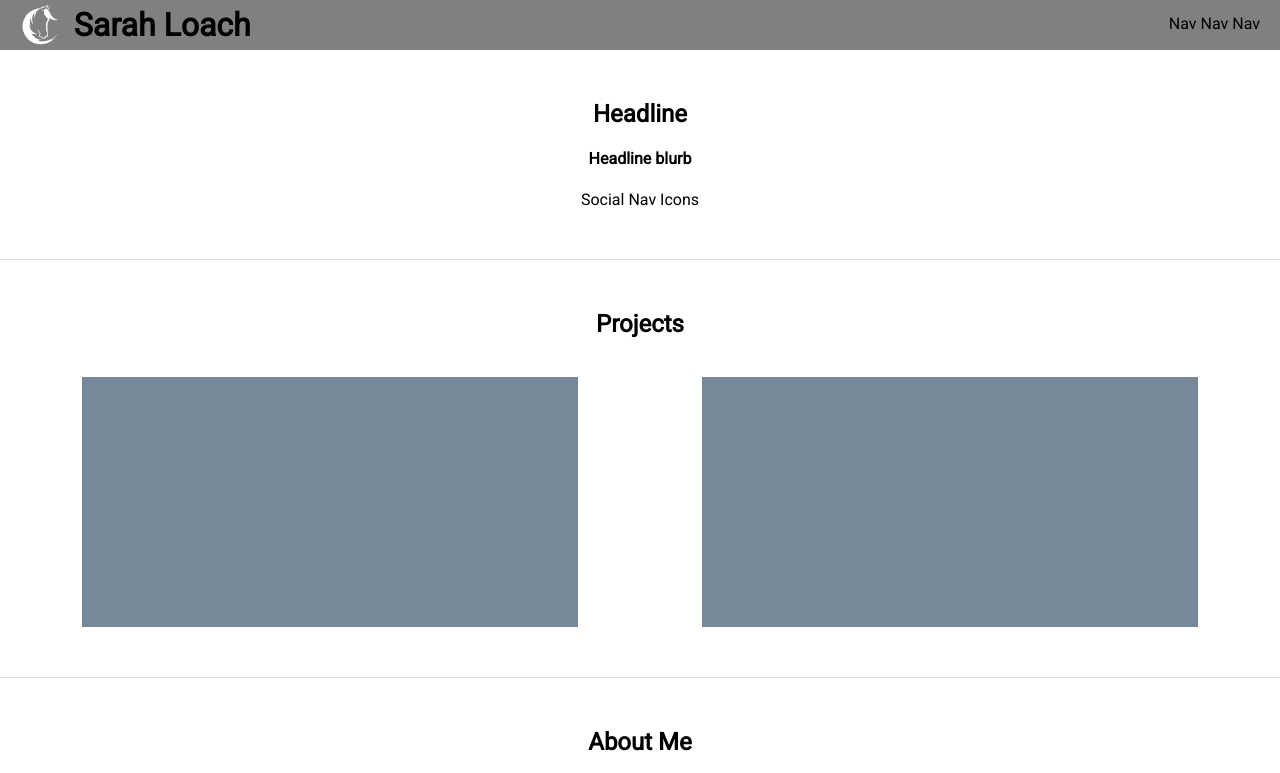
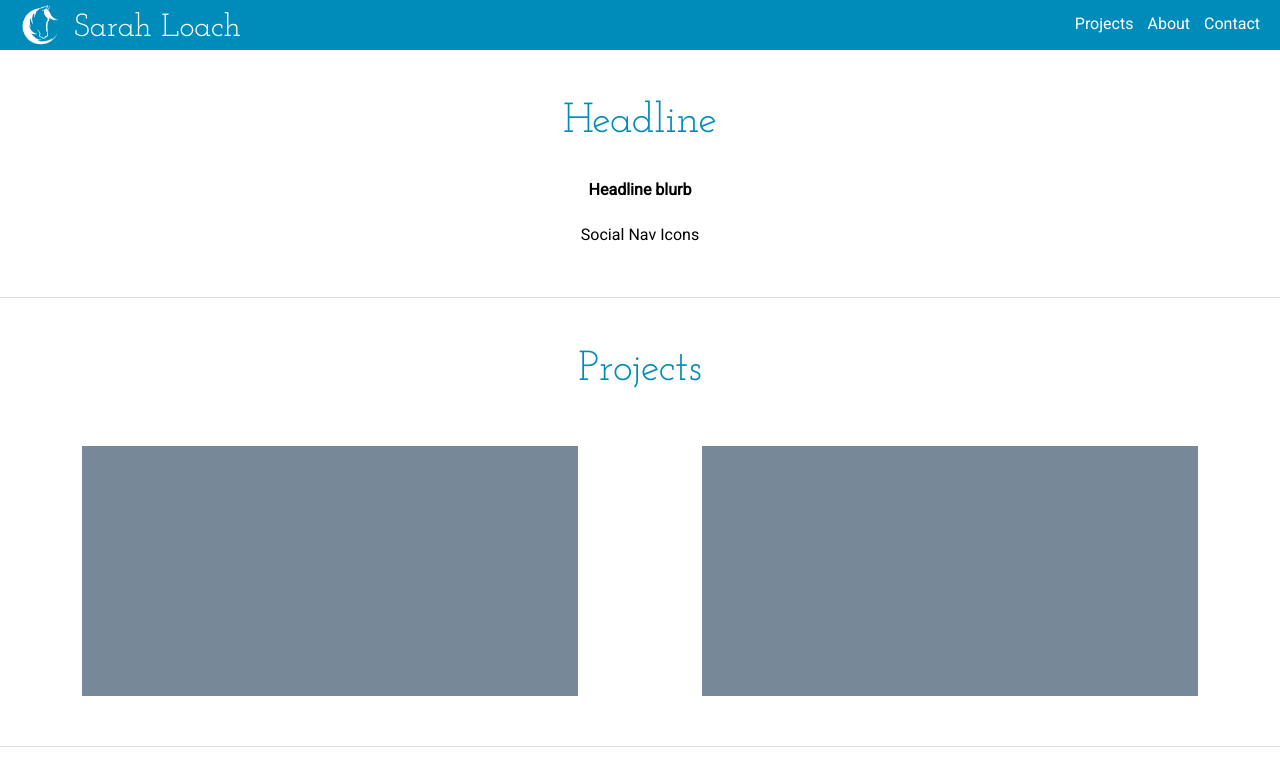
Before and after one commit to sloach1218/web-development-portfolio, a plain HTML site: page index.html in a window 1280 px wide. Shown: the top 773 px of the page. Drawn offline with Linux system fonts and the light colour scheme.

Commit message:
updated colors and fonts

```diff
--- a/index.html
+++ b/index.html
@@ -6,16 +6,16 @@
     <meta http-equiv="X-UA-Compatible" content="ie=edge">
     <title>Sarah Loach Portfolio</title>
     <link rel="stylesheet" type="text/css" href="styles.css">
-    <link href="https://fonts.googleapis.com/css?family=Roboto&display=swap" rel="stylesheet">
+    <link href="https://fonts.googleapis.com/css?family=Heebo|Josefin+Slab&display=swap" rel="stylesheet">
 </head>
 <body>
     <header>
         <img src="Images/sllogo.png" alt="logo">
         <h1>Sarah Loach</h1>
         <nav>
-            <a href="#">Nav</a>
-            <a href="#">Nav</a>
-            <a href="#">Nav</a>
+            <a href="#projects">Projects</a>
+            <a href="#about">About</a>
+            <a href="#contact">Contact</a>
         </nav>
     </header>
     <main>
--- a/styles.css
+++ b/styles.css
@@ -1,12 +1,13 @@
 *{box-sizing: border-box;}
 body{
-    font-family: 'Roboto', Arial, Helvetica, sans-serif;
+    font-family: 'Heebo', Arial, Helvetica, sans-serif;
     margin:0;}
 header{
     width: 100%;
     height: 50px;
-    background-color: grey;
+    background-color: #008CBA;
     position: fixed;
+    color: #fff;
 }
 header img{
     margin-left:20px;
@@ -17,9 +18,12 @@ header img{
 header h1{
     display: inline-block;
     margin:0;
-    line-height: 50px;
+    line-height: 56px;
     vertical-align: top;
     margin-left:10px;
+    font-family: 'Josefin Slab', Arial, Helvetica, sans-serif;
+    font-weight: normal;
+    font-size:32px;
 }
 header nav{
     float:right;
@@ -28,8 +32,9 @@ header nav{
 }
 header nav a{
     text-decoration: none;
-    color:black;
+    color:#fff;
     line-height: 48px;
+    margin-left:10px;
 }
 section{
     width: 100%;
@@ -40,7 +45,14 @@ section#intro{
     padding-top:100px;
     text-align: center;
 }
-h2{text-align: center; margin-top: 0;}
+h2{
+    text-align: center;
+    margin-top: 0;
+    font-family: 'Josefin Slab', Arial, Helvetica, sans-serif;
+    font-weight: normal;
+    font-size:42px;
+    color: #008CBA;
+}
 .flexContainer{
     display: flex;
     flex-direction: row;
```
Also changed, not shown: 1 other file.
